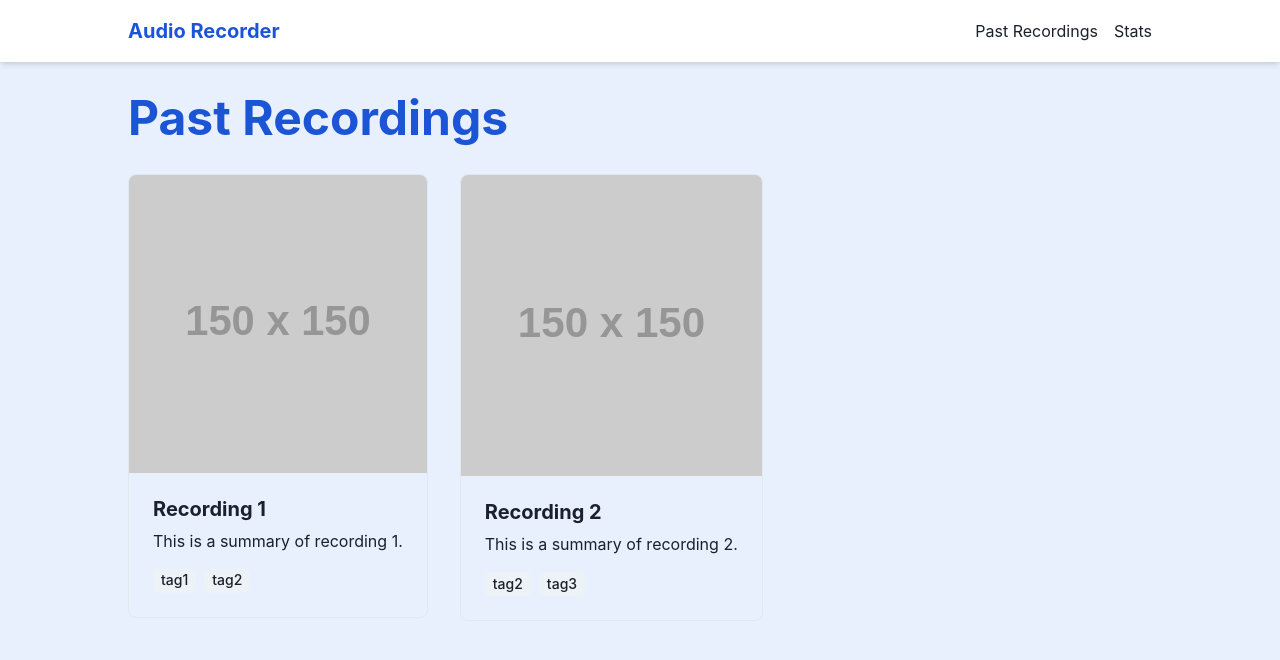
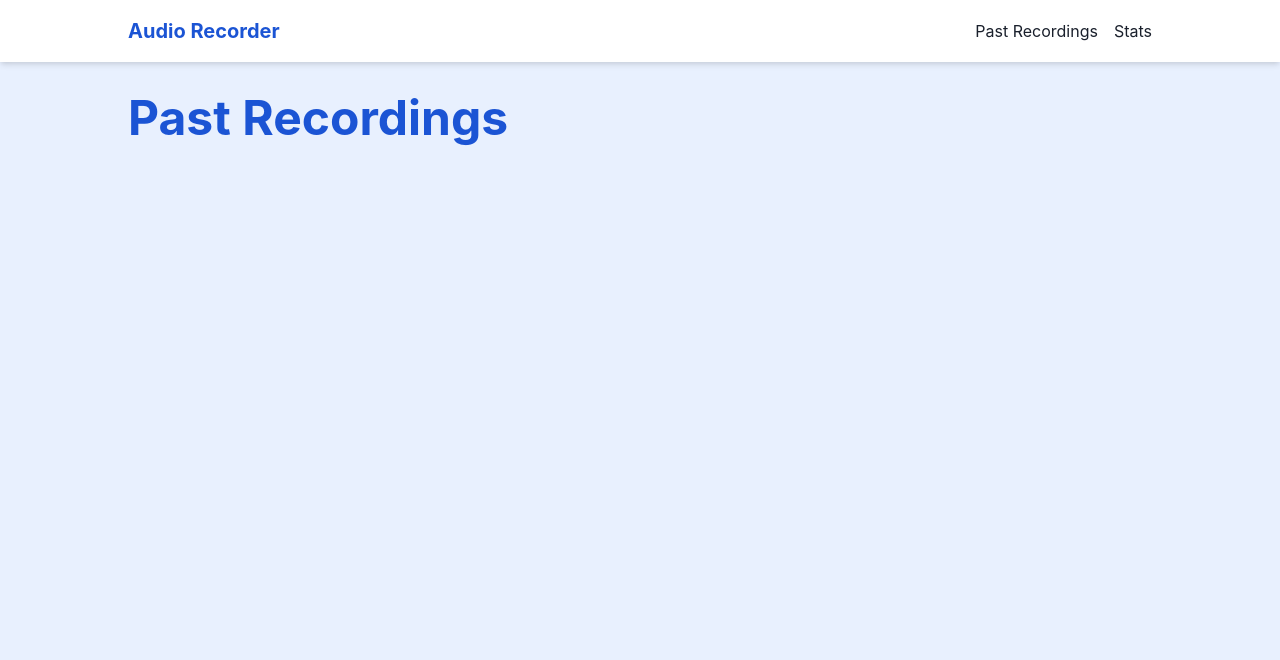
Before and after one commit to GPT-Engineer-App/transcription-recorder, a React (Vite) app: page /past-recordings in a window 1280 px wide. Shown: the top 660 px of the page. Built offline with nearby package versions, Linux system fonts and the light colour scheme.

Commit message:
- Store `recordings` state in the `App` component - Pass `recordings` and `setRecordings` as props to `Index` and `PastRecordings` - Use `useEffect` to save and load `recordings` state from `localStorage`
Prompt: save state when we are not on the homepage

```diff
--- a/src/App.jsx
+++ b/src/App.jsx
@@ -1,4 +1,4 @@
-import React from "react";
+import React, { useState, useEffect } from "react";
 import { Route, BrowserRouter as Router, Routes } from "react-router-dom";
 import { Box } from "@chakra-ui/react";
 import Index from "./pages/Index.jsx";
@@ -7,13 +7,22 @@ import Stats from "./pages/Stats.jsx";
 import Navigation from "./components/Navigation.jsx";
 
 function App() {
+  const [recordings, setRecordings] = useState(() => {
+    const storedRecordings = localStorage.getItem("recordings");
+    return storedRecordings ? JSON.parse(storedRecordings) : [];
+  });
+
+  useEffect(() => {
+    localStorage.setItem("recordings", JSON.stringify(recordings));
+  }, [recordings]);
+
   return (
     <Box bg="brand.50" minHeight="100vh">
       <Router>
         <Navigation />
         <Routes>
-          <Route exact path="/" element={<Index />} />
-          <Route path="/past-recordings" element={<PastRecordings />} />
+          <Route exact path="/" element={<Index recordings={recordings} setRecordings={setRecordings} />} />
+          <Route path="/past-recordings" element={<PastRecordings recordings={recordings} />} />
           <Route path="/stats" element={<Stats />} />
         </Routes>
       </Router>
--- a/src/pages/Index.jsx
+++ b/src/pages/Index.jsx
@@ -3,7 +3,7 @@ import { Center, Heading, Text, VStack, useColorModeValue, Spinner, Box, IconBut
 import EmailPreview from "../components/EmailPreview";
 import { FaMicrophone, FaStop, FaPlay, FaCopy, FaSave } from "react-icons/fa";
 
-const Index = () => {
+const Index = ({ recordings, setRecordings }) => {
   const toast = useToast();
   const [isRecording, setIsRecording] = useState(false);
   const [recordingTime, setRecordingTime] = useState(0);
@@ -63,8 +63,6 @@ const Index = () => {
     { subject: "New Client Proposal", preview: "Please find attached the proposal for our new client..." },
     { subject: "Urgent: Server Downtime", preview: "We are currently experiencing server downtime. Our team..." },
   ]);
-
-  const [recordings, setRecordings] = useState([]);
 
   return (
     <Center py={8}>
--- a/src/pages/PastRecordings.jsx
+++ b/src/pages/PastRecordings.jsx
@@ -19,7 +19,7 @@ const recordings = [
   },
 ];
 
-const PastRecordings = () => {
+const PastRecordings = ({ recordings }) => {
   const [selectedRecording, setSelectedRecording] = useState(null);
   const { isOpen, onOpen, onClose } = useDisclosure();
 
```
